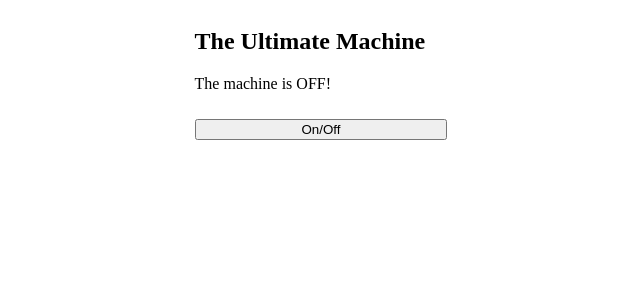
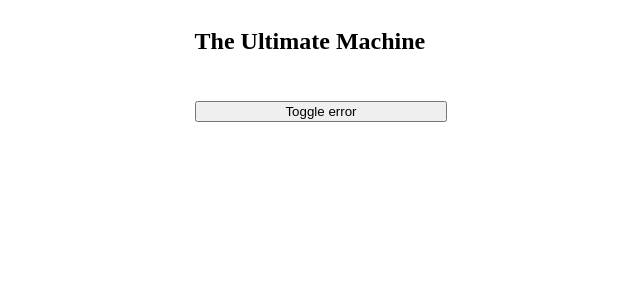
Before and after one commit to rubrafmex/ultimate-components, a React (Create React App) app: page / in a window 1280 px wide. Shown: the top 300 px of the page, without its empty margins (319-959 px from the left). Built offline with nearby package versions, Linux system fonts and the light colour scheme.

Commit message:
Conditional rendering with the boolean AND operator

```diff
--- a/src/UltimateMachine.js
+++ b/src/UltimateMachine.js
@@ -1,8 +1,6 @@
 import React, {useState} from "react";
 
-const OnMessage = () => <span>The machine is ON!</span>
-
-const OffMessage = () => <span>The machine is OFF!</span>
+const ErrorMessage = ({showError}) => showError ? <span>Oh no you broke it!</span> : null
 
 // const OnOff = ({isOn}) => {
 //     if (isOn) {
@@ -13,10 +11,10 @@
 // }
 
 const UltimateMachine = () => {
-    const [isOn, setIsOn] = useState(false);
+    const [showError, setShowError] = useState(false);
 
     const onClickHandler = () => {
-        setIsOn(i => !i);
+        setShowError(i => !i);
     };
 
     // let message;
@@ -40,9 +38,10 @@
             {/*<OnOff isOn={isOn} />*/}
             {/*{message}*/}
             {/*{getMessage()}*/}
-            {isOn ? <OnMessage/> : <OffMessage/>}
-            <button type="button" onClick={onClickHandler} aria-pressed={isOn}>
-                On/Off
+            {/*{isOn ? <OnMessage/> : <OffMessage/>}*/}
+            <ErrorMessage showError={showError} />
+            <button type="button" onClick={onClickHandler} aria-pressed={showError}>
+                Toggle error
             </button>
         </section>
     );
```
